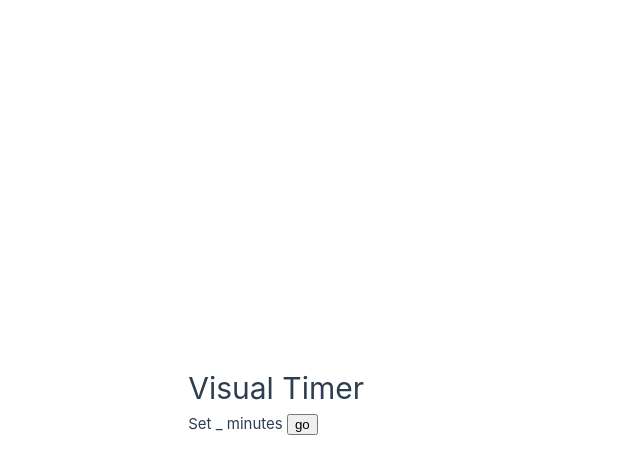
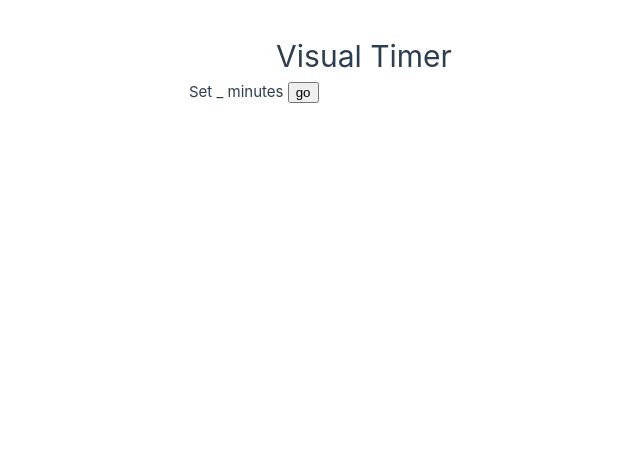
Before and after one commit to msunji/visual-timer, a Vue app: page / in a window 1280 px wide. Shown: the top 474 px of the page, without its empty margins (276-916 px from the left). Built offline with nearby package versions, Linux system fonts and the light colour scheme.

Commit message:
Add very basic styling, aligmnent

```diff
--- a/src/assets/main.css
+++ b/src/assets/main.css
@@ -1,35 +1,18 @@
 @import './base.css';
 
-#app {
-  max-width: 1280px;
-  margin: 0 auto;
+#main-app {
   padding: 2rem;
-  font-weight: normal;
+  width: 100%;
+  height: 100%;
+  min-height: 100vh;
+  display: flex;
+  flex-direction: column;
+  align-items: center;
 }
 
-a,
-.green {
-  text-decoration: none;
-  color: hsla(160, 100%, 37%, 1);
-  transition: 0.4s;
-  padding: 3px;
+#timer {
+  height: 350px;
+  width: 350px;
+  border-radius: 50%;
+  background: white;
 }
-
-@media (hover: hover) {
-  a:hover {
-    background-color: hsla(160, 100%, 37%, 0.2);
-  }
-}
-
-@media (min-width: 1024px) {
-  body {
-    display: flex;
-    place-items: center;
-  }
-
-  #app {
-    display: grid;
-    grid-template-columns: 1fr 1fr;
-    padding: 0 2rem;
-  }
-}
```
